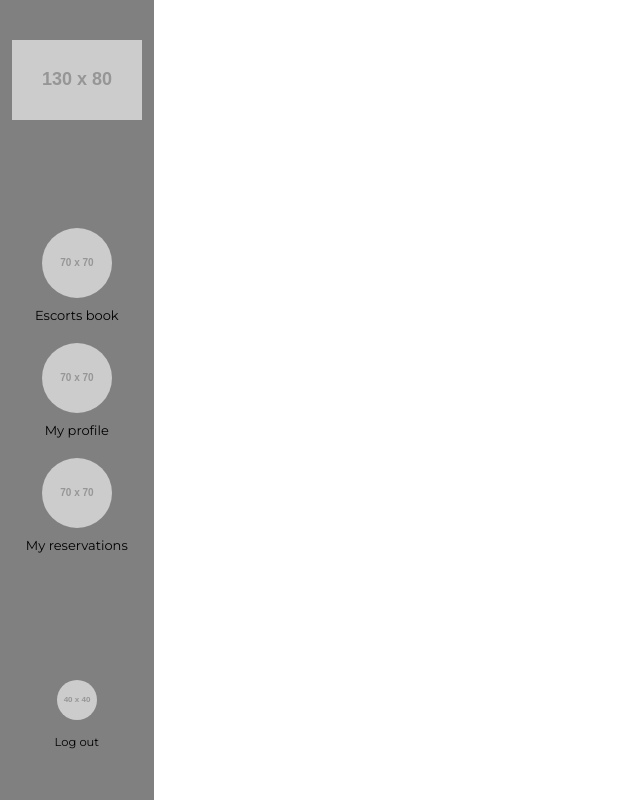
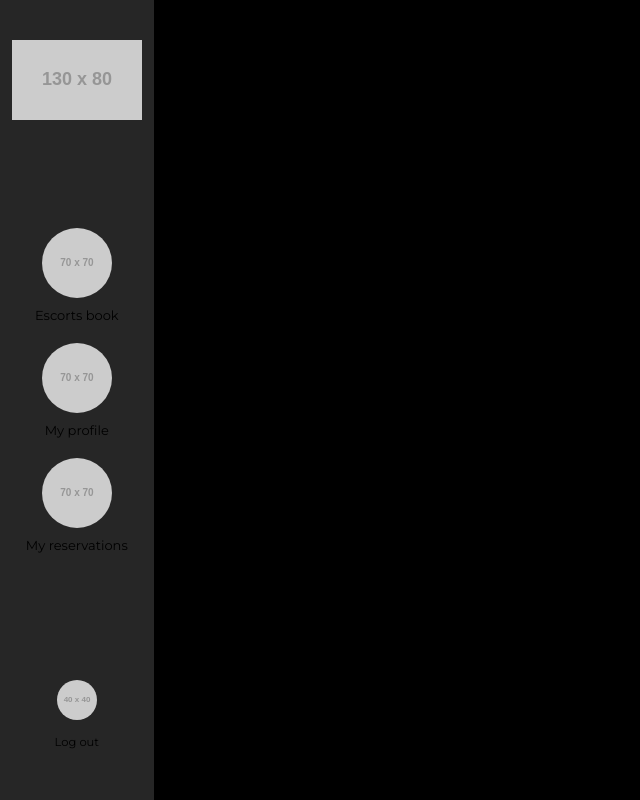
Before and after one commit to Hackathon-StarLove/Star-Love, a React (Create React App) app: page / in a window 1280 px wide. Shown: the whole page, without its empty margins (0-640 px from the left). Built offline with nearby package versions, Linux system fonts and the light colour scheme.

Commit message:
changed body and nav background

```diff
--- a/src/components/css/Navbar.css
+++ b/src/components/css/Navbar.css
@@ -2,7 +2,7 @@ nav {
   position: fixed;
   width: 12vw;
   height: 100vh;
-  background-color: grey;
+  background: rgba(255, 255, 255, 0.15);
 }
 
 .logo {
--- a/src/index.css
+++ b/src/index.css
@@ -6,6 +6,7 @@ body {
   margin: 0;
   padding: 0;
   font-family: 'Montserrat', sans-serif;
+  background: rgb(0, 0 , 0);
 }
 
 a,
```
